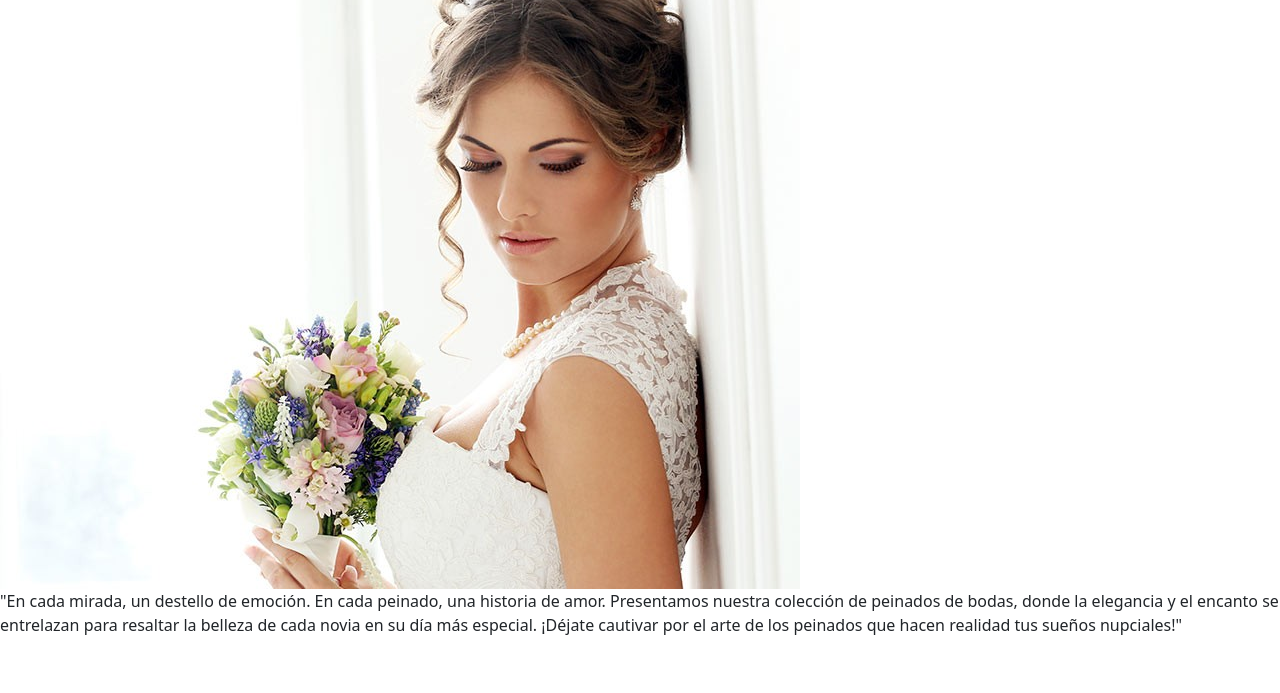
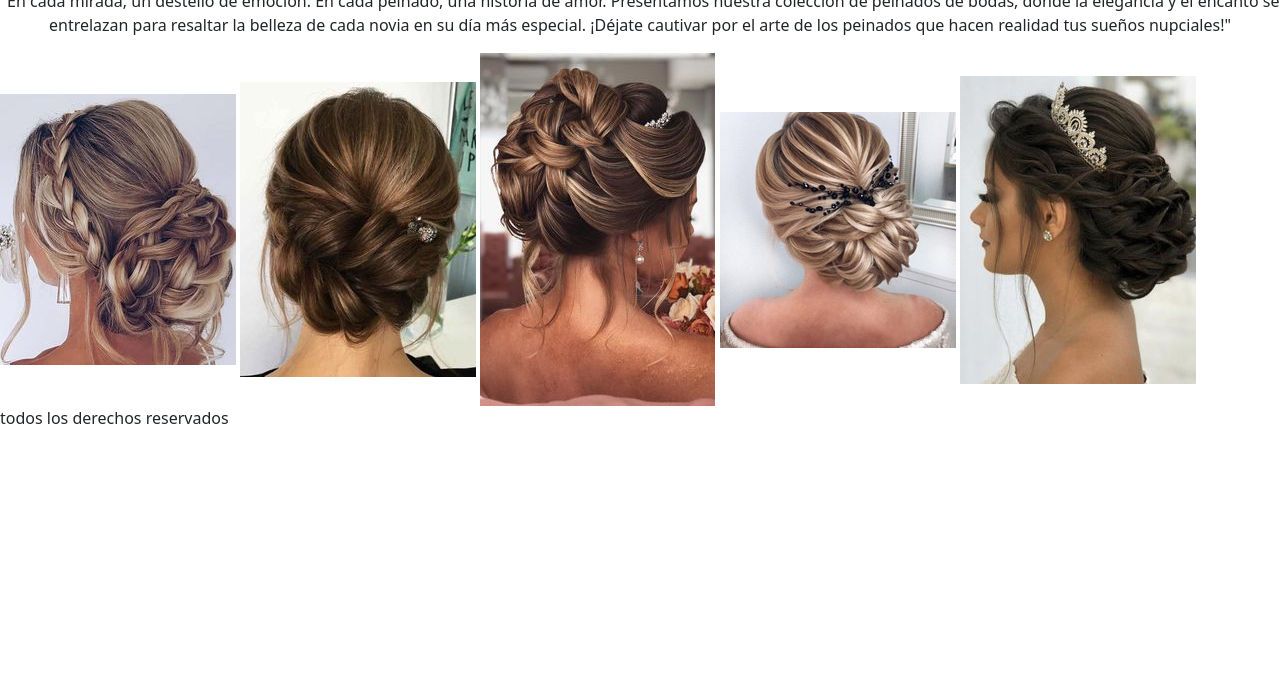
Before and after one commit to mariasolorellana19/segundaentrega, a website: page pages/service.html in a window 1280 px wide. Shown: the part 107-800 px from the top of the page. Drawn offline with nearby package versions, Linux system fonts and the light colour scheme.

Commit message:
archivos modificados

```diff
--- a/pages/service.html
+++ b/pages/service.html
@@ -39,15 +39,28 @@
     </header>
 
 
-    <main>
-        <h1> Peinados </h1>
+    <div class="title">
+       <h1> Peinados </h1>
+    </div>
+
+    <div class="parrafo">
+      <p>"En cada mirada, un destello de emoción. En cada peinado, una historia de amor. Presentamos nuestra colección de peinados de bodas, donde la elegancia y el encanto se entrelazan para resaltar la belleza de cada novia en su día más especial. ¡Déjate cautivar por el arte de los peinados que hacen realidad tus sueños nupciales!" </p>
+    </div>
+
+
+    <main class="imagenes">
         <a class="navbar-brand" href="#">
-      <img src="../img/boda.peinado.jpg" alt="">
+        <img src="../img/casamiento.6.jpg" alt="">
+        <img src="../img/boda.7.jpg" alt="">
+        <img src="../img/casamiento.8.jpg" alt="">
+        <img src="../img/boda.9.jpg" alt="">
+        <img src="../img/casamiento.10.jpg" alt="">
         </a>
+
     </main>
 
     <footer>
-        <p>"En cada mirada, un destello de emoción. En cada peinado, una historia de amor. Presentamos nuestra colección de peinados de bodas, donde la elegancia y el encanto se entrelazan para resaltar la belleza de cada novia en su día más especial. ¡Déjate cautivar por el arte de los peinados que hacen realidad tus sueños nupciales!" </p>
+        <p>todos los derechos reservados</p>
     </footer>
 
     <!-- script bt -->
--- a/scss/style.scss
+++ b/scss/style.scss
@@ -78,3 +78,20 @@ body, html{
     text-align: center;
     text-decoration: none;
 }
+
+
+// estilos para service
+//peinados
+
+div{
+    .title{
+        text-align: center;
+    }
+}
+
+.parrafo{
+    p{
+        text-align: center;
+        text-decoration: none;
+    }
+}
```
Also changed, not shown: index.html (+8 -9 lines), pages/about.html (+1 -0 lines), pages/blog.html (+2 -0 lines), css/main.css, img/boda.7.jpg (added), img/boda.9.jpg (added), img/boda.peinado.jpg (deleted), img/casamiento.10.jpg (added), img/casamiento.6.jpg (added), img/casamiento.8.jpg (added), img/casamiento.peinados.jpg (deleted), img/compromiso.playa.jpg (deleted), img/fotografias.casamiento.jpg (added), img/hijos.bodas.jpg (deleted), 1 more files.
